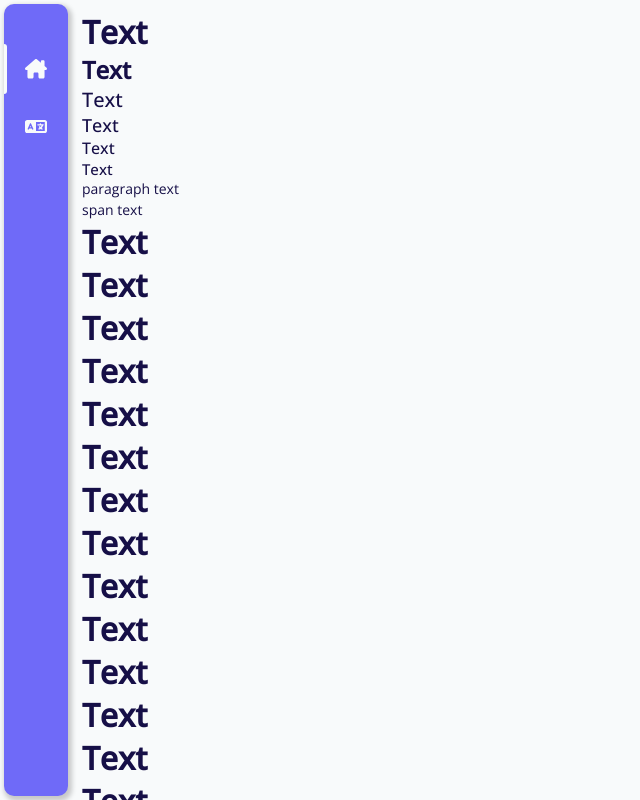
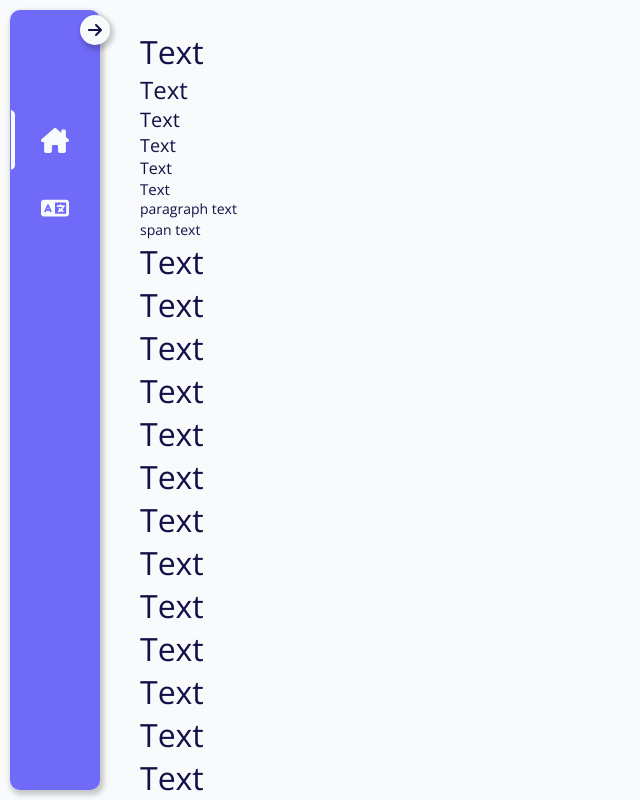
Before and after one commit to drewcauchi77/nexus, a Vue app in the folder frontend/: page / in a window 1280 px wide. Shown: the top 800 px of the page, without its empty margins (0-640 px from the left). Built offline with nearby package versions, Linux system fonts and the light colour scheme; what @vue/apollo-option would draw is missing.

Commit message:
Finished side menu styling and implementation

```diff
--- a/frontend/src/App.vue
+++ b/frontend/src/App.vue
@@ -1,7 +1,7 @@
 <template>
     <main id="main">
-        <side-menu></side-menu>
-        <div id="content">
+        <side-menu @isMenuExpanded="isSideMenuExpanded"></side-menu>
+        <div id="content" :class="{'restrict-width' : isMenuExpanded}">
             <router-view></router-view>
         </div>
     </main>
@@ -12,19 +12,52 @@ import SideMenu from '@/components/side_menu/SideMenu.vue';
 
 export default {
     name: 'App',
+    data() {
+        return {
+            isMenuExpanded: false,
+        }
+    },
     components: {
         SideMenu
+    },
+    methods: {
+        isSideMenuExpanded(value) {
+            this.isMenuExpanded = value;
+        }
     },
 }
 </script>
 
 <style lang="scss" scoped>
+@import '@/assets/variables';
+
 #main {
     display: flex;
     #content {
         padding: 10px;
-        // Side menu width + padding + content padding x 2
-        width: calc(100vw - 82px);
+        width: calc(100vw - 95px);
+    }
+}
+
+@media only screen and (min-width: $screen-md) {
+    #main {
+        #content {
+            &.restrict-width {
+                width: calc(100vw - 211px);
+            }
+        }
+    }
+}
+
+@media only screen and (min-width: $screen-lg) {
+    #main {
+        #content {
+            padding: 30px;
+            width: calc(100vw - 173px);
+            &.restrict-width {
+                width: calc(100vw - 303px);
+            }
+        }
     }
 }
 </style>
--- a/frontend/src/assets/_global.scss
+++ b/frontend/src/assets/_global.scss
@@ -1,4 +1,4 @@
-@import url('https://fonts.googleapis.com/css2?family=Open+Sans:wght@300;500&display=swap');
+@import url('https://fonts.googleapis.com/css2?family=Open+Sans:wght@300;400&display=swap');
 
 body {
     margin: 0px;
@@ -11,12 +11,8 @@ h1, h2, h3, h4, h5, h6, p {
     margin: 0px;
 }
 
-h1, h2 {
-    font-weight: bold;
-}
-
-h3, h4, h5, h6 {
-    font-weight: 500;
+h1, h2, h3, h4, h5, h6 {
+    font-weight: 400;
 }
 
 p, span, a {
--- a/frontend/src/assets/_variables.scss
+++ b/frontend/src/assets/_variables.scss
@@ -5,3 +5,9 @@ $white: #F8FAFB;
 
 $border-radius: 10px;
 $box-shadow: 2px 3px 5px 2px rgba(0, 0, 0, 0.2);
+
+$screen-sm: 576px;
+$screen-md: 768px;
+$screen-lg: 992px;
+$screen-xl: 1200px;
+$screen-xxl: 1400px;
--- /dev/null
+++ b/frontend/src/components/header/TitleHeader.vue
@@ -0,0 +1,28 @@
+<template>
+    <div id="title-header">
+        <h2>{{title}}</h2>
+
+        <div class="buttons">
+            <div><router-link :to="`${$route.path}/new`">Add New Language</router-link></div>
+        </div>
+    </div>
+</template>
+
+<script>
+export default {
+    name: 'TitleHeader',
+    props: {
+        title: String,
+    },
+}
+</script>
+
+<style lang="scss" scoped>
+@import '@/assets/variables';
+
+#title-header {
+    h2 {
+        margin-bottom: 20px;
+    }
+}
+</style>
--- a/frontend/src/components/side_menu/SideMenu.vue
+++ b/frontend/src/components/side_menu/SideMenu.vue
@@ -1,28 +1,12 @@
 <template>
-    <div id="side-menu">
+    <div id="side-menu" :class="{'expanded-menu' : isMenuExpanded}">
+        <div class="collapse-button" @click="expandMenu()">
+            <div class="collapse-icon" :class="{'collapse-menu' : isMenuExpanded}"><icon icon="fa-arrow-right" /></div>
+        </div>
+
         <div class="inner-side-menu">
             <side-menu-link :anchor="'/'" :anchorIcon="'fa-house-chimney'" :anchorText="'Home'" />
             <side-menu-link :anchor="'/languages'" :anchorIcon="'fa-language'" :anchorText="'Languages'" />
-            <!-- <side-menu-link :anchor="'/'" :anchorIcon="'fa-house-chimney'" :anchorText="'Home'" />
-            <side-menu-link :anchor="'/languages'" :anchorIcon="'fa-language'" :anchorText="'Languages'" />
-            <side-menu-link :anchor="'/'" :anchorIcon="'fa-house-chimney'" :anchorText="'Home'" />
-            <side-menu-link :anchor="'/languages'" :anchorIcon="'fa-language'" :anchorText="'Languages'" />
-            <side-menu-link :anchor="'/'" :anchorIcon="'fa-house-chimney'" :anchorText="'Home'" />
-            <side-menu-link :anchor="'/languages'" :anchorIcon="'fa-language'" :anchorText="'Languages'" />
-            <side-menu-link :anchor="'/'" :anchorIcon="'fa-house-chimney'" :anchorText="'Home'" />
-            <side-menu-link :anchor="'/languages'" :anchorIcon="'fa-language'" :anchorText="'Languages'" />
-            <side-menu-link :anchor="'/'" :anchorIcon="'fa-house-chimney'" :anchorText="'Home'" />
-            <side-menu-link :anchor="'/languages'" :anchorIcon="'fa-language'" :anchorText="'Languages'" />
-            <side-menu-link :anchor="'/'" :anchorIcon="'fa-house-chimney'" :anchorText="'Home'" />
-            <side-menu-link :anchor="'/languages'" :anchorIcon="'fa-language'" :anchorText="'Languages'" />
-            <side-menu-link :anchor="'/'" :anchorIcon="'fa-house-chimney'" :anchorText="'Home'" />
-            <side-menu-link :anchor="'/languages'" :anchorIcon="'fa-language'" :anchorText="'Languages'" />
-            <side-menu-link :anchor="'/'" :anchorIcon="'fa-house-chimney'" :anchorText="'Home'" />
-            <side-menu-link :anchor="'/languages'" :anchorIcon="'fa-language'" :anchorText="'Languages'" />
-            <side-menu-link :anchor="'/'" :anchorIcon="'fa-house-chimney'" :anchorText="'Home'" />
-            <side-menu-link :anchor="'/languages'" :anchorIcon="'fa-language'" :anchorText="'Languages'" />
-            <side-menu-link :anchor="'/'" :anchorIcon="'fa-house-chimney'" :anchorText="'Home'" />
-            <side-menu-link :anchor="'/languages'" :anchorIcon="'fa-language'" :anchorText="'Languages'" /> -->
         </div>
     </div>
 </template>
@@ -32,8 +16,19 @@ import SideMenuLink from './SideMenuLink.vue';
 
 export default {
     name: 'SideMenu',
+    data() {
+        return {
+            isMenuExpanded: false,
+        }
+    },
     components: {
         SideMenuLink,
+    },
+    methods: {
+        expandMenu() {
+            this.isMenuExpanded = !this.isMenuExpanded;
+            this.$emit('isMenuExpanded', this.isMenuExpanded);
+        }
     },
 }
 </script>
@@ -43,12 +38,44 @@ export default {
 
 #side-menu {
     height: calc(100vh - 8px);
-    width: 64px;
+    width: 100%;
     max-width: 64px;
     position: sticky;
     top: 0;
     padding: 4px;
     flex: none;
+    transition: 0.2s ease-in;
+    .collapse-button {
+        display: none;
+        position: absolute;
+        top: 15px;
+        right: 0px;
+        border-radius: 50%;
+        height: 30px;
+        width: 30px;
+        background-color: $white;
+        box-shadow: $box-shadow;
+        cursor: pointer;
+        transition: 0.2s ease-in;
+        z-index: 1;
+        .collapse-icon {
+            position: absolute;
+            top: 0;
+            bottom: 0;
+            left: 0;
+            right: 0;
+            margin: auto;
+            height: fit-content;
+            width: fit-content;
+            transition: 0.2s ease-in;
+            &.collapse-menu {
+                transform: rotate(180deg);
+            }
+        }
+        &:hover {
+            transform: translateY(-3%);
+        }
+    }
     .inner-side-menu {
         display: flex;
         flex-direction: column;
@@ -60,12 +87,45 @@ export default {
         box-shadow: $box-shadow;
         .side-menu-item {
             &:first-child {
-                margin-top: 40px;
+                margin-top: 100px;
             }
             &:last-child {
                 margin-bottom: 40px;
             }
         }
+        &::-webkit-scrollbar {
+            display: none;
+        }
+    }
+}
+
+@media only screen and (min-width: $screen-md) {
+    #side-menu {
+        .collapse-button {
+            display: block;
+        }
+        &.expanded-menu {
+            max-width: 180px;
+        }
+    }
+}
+
+@media only screen and (min-width: $screen-lg) {
+    #side-menu {
+        height: calc(100vh - 20px);
+        width: 100%;
+        max-width: 90px;
+        padding: 10px;
+        .inner-side-menu {
+            .side-menu-item {
+                &:last-child {
+                    margin-bottom: 60px;
+                }
+            }
+        }
+        &.expanded-menu {
+            max-width: 220px;
+        }
     }
 }
 </style>
--- a/frontend/src/components/side_menu/SideMenuLink.vue
+++ b/frontend/src/components/side_menu/SideMenuLink.vue
@@ -1,5 +1,5 @@
 <template>
-    <div class="side-menu-item">
+    <nav class="side-menu-item">
         <router-link :to="anchor">
             <div class="active-link"></div>
             <div class="link-section">
@@ -7,7 +7,7 @@
                 <span>{{anchorText}}</span>
             </div>
         </router-link>
-    </div>
+    </nav>
 </template>
 
 <script>
@@ -33,30 +33,45 @@ export default {
         display: block;
         position: relative;
         .active-link {
-            display: none;
+            max-width: 0px;
             position: absolute;
             top: 0;
             bottom: 0;
             left: 0;
-            width: 3px;
+            width: 100%;
             background: $white;
             margin: auto;
             height: 100%;
             border-radius: 0 $border-radius $border-radius 0;
+            transition: 0.2s ease-in;
         }
         .link-section {
-            display: flex;
-            grid-gap: 25px;
-            padding: 15px 12px;
-        }
-        &.router-link-active, &.router-link-exact-active {
-            .active-link {
-                display: block;
+            display: grid;
+            grid-template-columns: 64px auto;
+            height: 50px;
+            align-content: center;
+            span {
+                text-align: left;
             }
         }
-        &:hover {
+        &:hover, &.router-link-active, &.router-link-exact-active {
             .active-link {
-                display: block;
+                border-left: 1px solid $purple;
+                max-width: 4px;
+            }
+        }
+    }
+}
+
+@media only screen and (min-width: $screen-lg) {
+    .side-menu-item {
+        a {
+            .link-section {
+                grid-template-columns: 90px auto;
+                height: 60px;
+                span {
+                    font-size: 16px;
+                }
             }
         }
     }
@@ -64,14 +79,26 @@ export default {
 </style>
 
 <style lang="scss">
+@import '@/assets/variables';
+
 .side-menu-item {
     a {
         svg {
+            justify-self: center;
             width: 22px;
             height: auto;
-            padding: 0 9px;
             flex: none;
         }
     }
 }
+
+@media only screen and (min-width: $screen-lg) {
+    .side-menu-item {
+        a {
+            svg {
+                width: 28px;
+            }
+        }
+    }
+}
 </style>
--- a/frontend/src/main.js
+++ b/frontend/src/main.js
@@ -9,11 +9,12 @@ import { createApolloProvider } from '@vue/apollo-option'
 import { library } from '@fortawesome/fontawesome-svg-core';
 import { FontAwesomeIcon } from '@fortawesome/vue-fontawesome';
 import {
+    faArrowRight,
     faHouseChimney,
     faLanguage
 } from '@fortawesome/free-solid-svg-icons';
 
-library.add(faHouseChimney, faLanguage);
+library.add(faArrowRight, faHouseChimney, faLanguage);
 
 const cache = new InMemoryCache();
 
--- /dev/null
+++ b/frontend/src/queries/languages.js
@@ -0,0 +1,10 @@
+import gql from 'graphql-tag';
+
+export const GET_LANGUAGES = gql`
+    query {
+        languages {
+            name
+            code
+        }
+    }
+`;
--- a/frontend/src/router/index.js
+++ b/frontend/src/router/index.js
@@ -17,12 +17,12 @@ const routes = [
     component: Languages,
   },
   {
-    path: '/language/edit/:id',
+    path: '/languages/edit/:id',
     name: 'EditLanguage',
     component: EditLanguage,
   },
   {
-    path: '/language/new',
+    path: '/languages/new',
     name: 'AddLanguage',
     component: AddLanguage,
   },
--- a/frontend/src/views/language/Languages.vue
+++ b/frontend/src/views/language/Languages.vue
@@ -1,30 +1,32 @@
 <template>
-    <div>
-        Languages<br/>
-        Here you can:<br/>
-         - Delete a Language<br/>
-         - Take you to a page to add a new Language<br/>
-         - Take you to a page to edit a language<br/>
+    <div id="languages-list">
+        <template v-if="$apollo.loading">
+            <div>Loading...</div>
+        </template>
+        <template v-else>
+            <title-header :title="'Languages'"></title-header>
 
-        <ul v-if="languages">
-            <li v-for="lang in languages">{{lang.name}}</li>
-        </ul>
+            <ul v-if="languages">
+                <li v-for="lang in languages">{{lang.name}}</li>
+            </ul>
+        </template>
     </div>
 </template>
 
 <script>
-import gql from 'graphql-tag';
+import TitleHeader from '@/components/header/TitleHeader.vue';
+import { GET_LANGUAGES } from '@/queries/languages';
 
 export default {
     name: 'Languages',
     apollo: {
-        // Simple query that will update the 'hello' vue property
-        languages: gql`query {
-            languages {
-                name
-                code
-            }
-        }`,
+        languages: {
+            prefetch: true,
+            query: GET_LANGUAGES,
+        }
+    },
+    components: {
+        TitleHeader,
     },
 }
 </script>
```
